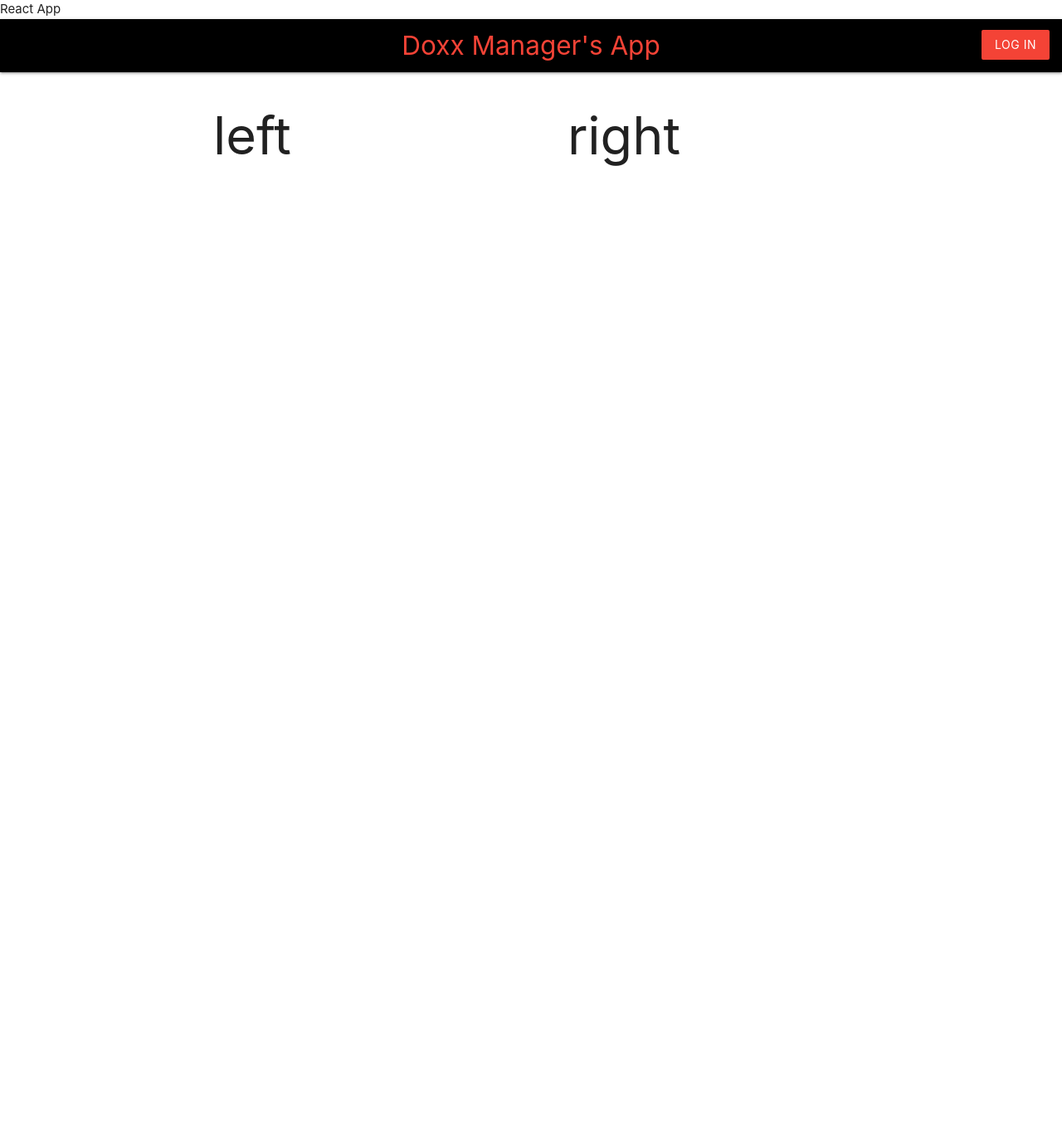
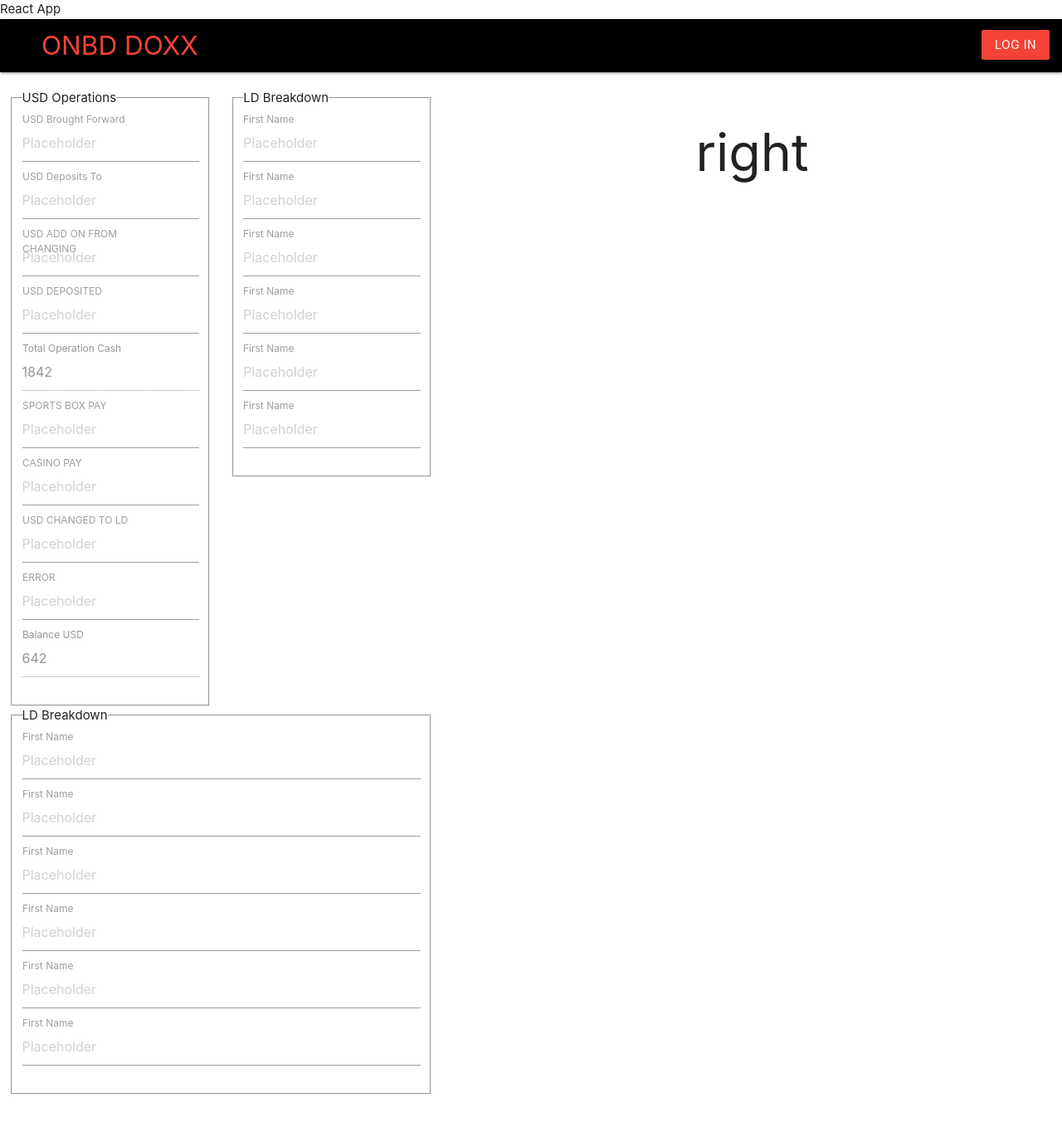
Before and after one commit to nattyb2-0/doxx-manager-facing, a React (Create React App) app: page / in a window 1280 px wide. Shown: the whole page at 83% size. Before the commit the page ends 800 px from the top, so only its background shows below. Built offline with nearby package versions, Linux system fonts and the light colour scheme.

Commit message:
added form template

```diff
--- a/src/App.js
+++ b/src/App.js
@@ -14,13 +14,117 @@ const App = (props)=> {
   return(
     <div>
       <NavBar />
-      <div className='container'>
+      <div className=' appContainer'>
         <div className="row">
-          <div className="col s12 m3">
-            <h1 className="center">left</h1>
+          <div className="col s12 m5">
+            <div className="row">
+              <form className="form col s12 m6">
+                <fieldset>
+                  <legend>USD Operations</legend>
+                <div className="input-field">
+                  <input placeholder="Placeholder" id="first_name" type="text" className="validate"/>
+                  <label for="first_name">USD Brought Forward</label>
+                </div>
+                <div className="input-field">
+                  <input placeholder="Placeholder" id="first_name" type="text" className="validate"/>
+                  <label for="first_name">USD Deposits To</label>
+                </div>
+                <div className="input-field">
+                  <input placeholder="Placeholder" id="first_name" type="text" className="validate"/>
+                  <label for="first_name">USD ADD ON FROM CHANGING</label>
+                </div>
+                <div className="input-field">
+                  <input placeholder="Placeholder" id="first_name" type="text" className="validate"/>
+                  <label for="first_name">USD DEPOSITED</label>
+                </div>
+                <div className="input-field">
+                  <input disabled value={100+450+90+80-78+1200} id="disabled" type="text" className="validate"/>
+                  <label for="disabled">Total Operation Cash</label>
+                </div>
+                <div className="input-field">
+                  <input placeholder="Placeholder" id="first_name" type="text" className="validate"/>
+                  <label for="first_name">SPORTS BOX PAY</label>
+                </div>
+                <div className="input-field">
+                  <input placeholder="Placeholder" id="first_name" type="text" className="validate"/>
+                  <label for="first_name">CASINO PAY</label>
+                </div>
+                <div className="input-field">
+                  <input placeholder="Placeholder" id="first_name" type="text" className="validate"/>
+                  <label for="first_name">USD CHANGED TO LD</label>
+                </div>
+                <div className="input-field">
+                  <input placeholder="Placeholder" id="first_name" type="text" className="validate"/>
+                  <label for="first_name">ERROR</label>
+                </div>
+                <div className="input-field">
+                  <input disabled value={100+450+90+80-78} id="disabled" type="text" className="validate"/>
+                  <label for="disabled">Balance USD</label>
+                </div>
+                </fieldset>
+              </form>
+              <form className="form col s12 m6">
+                <fieldset>
+                  <legend>LD Breakdown</legend>
+                <div className="input-field">
+                  <input placeholder="Placeholder" id="first_name" type="text" className="validate"/>
+                  <label for="first_name">First Name</label>
+                </div>
+                <div className="input-field">
+                  <input placeholder="Placeholder" id="first_name" type="text" className="validate"/>
+                  <label for="first_name">First Name</label>
+                </div>
+                <div className="input-field">
+                  <input placeholder="Placeholder" id="first_name" type="text" className="validate"/>
+                  <label for="first_name">First Name</label>
+                </div>
+                <div className="input-field">
+                  <input placeholder="Placeholder" id="first_name" type="text" className="validate"/>
+                  <label for="first_name">First Name</label>
+                </div>
+                <div className="input-field">
+                  <input placeholder="Placeholder" id="first_name" type="text" className="validate"/>
+                  <label for="first_name">First Name</label>
+                </div>
+                <div className="input-field">
+                  <input placeholder="Placeholder" id="first_name" type="text" className="validate"/>
+                  <label for="first_name">First Name</label>
+                </div>
+                </fieldset>
+              </form>
+              <form className="form col s12 m12">
+                <fieldset>
+                  <legend>LD Breakdown</legend>
+                <div className="input-field">
+                  <input placeholder="Placeholder" id="first_name" type="text" className="validate"/>
+                  <label for="first_name">First Name</label>
+                </div>
+                <div className="input-field">
+                  <input placeholder="Placeholder" id="first_name" type="text" className="validate"/>
+                  <label for="first_name">First Name</label>
+                </div>
+                <div className="input-field">
+                  <input placeholder="Placeholder" id="first_name" type="text" className="validate"/>
+                  <label for="first_name">First Name</label>
+                </div>
+                <div className="input-field">
+                  <input placeholder="Placeholder" id="first_name" type="text" className="validate"/>
+                  <label for="first_name">First Name</label>
+                </div>
+                <div className="input-field">
+                  <input placeholder="Placeholder" id="first_name" type="text" className="validate"/>
+                  <label for="first_name">First Name</label>
+                </div>
+                <div className="input-field">
+                  <input placeholder="Placeholder" id="first_name" type="text" className="validate"/>
+                  <label for="first_name">First Name</label>
+                </div>
+                </fieldset>
+              </form>
+            </div>
           </div>
 
-          <div className="col col s12 m9 offset-1">
+          <div className="col col s12 m7 ">
             <h1 className="center">right</h1>
           </div>
 
--- a/src/components/NavBar/NavBar.js
+++ b/src/components/NavBar/NavBar.js
@@ -11,8 +11,8 @@ const NavBar = (props)=>{
 	console.log(link)
 		return(
 			<nav>
-    			<div className="nav-wrapper black">
-      				<a href="#!" className="brand-logo center red-text">Doxx Manager's App</a>
+    			<div className="nav-wrapper black navigation">
+      				<a href="#!" className="brand-logo red-text">ONBD DOXX</a>
       				{link}
     			</div>
   			</nav>
--- a/src/index.css
+++ b/src/index.css
@@ -7,3 +7,11 @@ body {
  html {
  	min-height: 100%
  }
+
+ .navigation{
+ 	padding-left: 50px;
+ }
+
+.appContainer{
+	margin-top: 20px
+}
```
